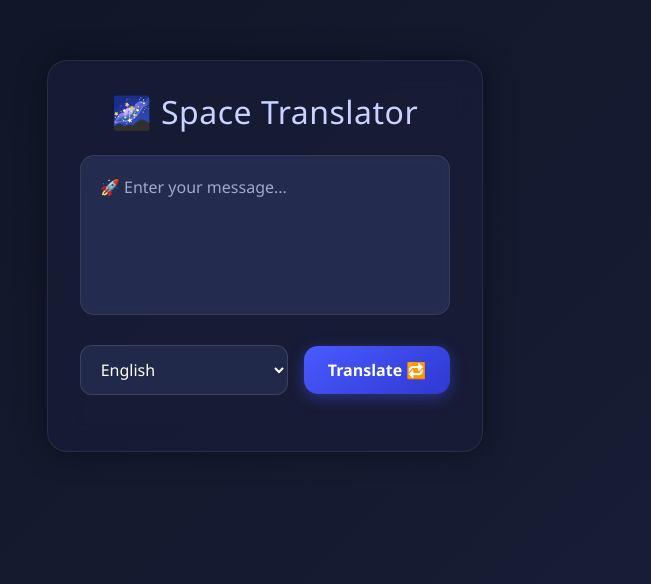
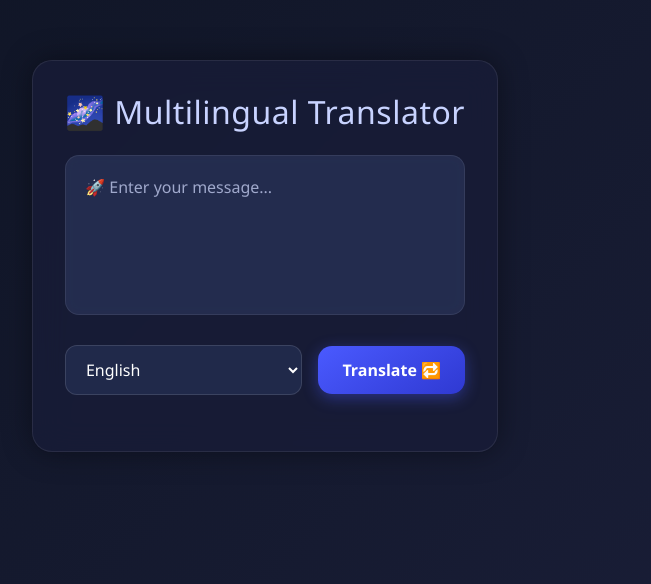
Before and after one commit to BhadraMohit09/language-translator, a React (Vite) app: page / in a window 1280 px wide. Shown: the part 216-800 px from the top of the page, without its empty margins (375-1026 px from the left). Built offline with nearby package versions, Linux system fonts and the light colour scheme.

Commit message:
`Update title in Translator component from "Space Translator" to "Multilingual Translator"`

```diff
--- a/src/components/Translator.jsx
+++ b/src/components/Translator.jsx
@@ -89,7 +89,7 @@ const Translator = () => {
   <div className="translator-wrapper">
     <div className="translator-container">
       <div className="translator-card">
-        <h2 className="title">🌌 Space Translator</h2>
+        <h2 className="title">🌌 Multilingual Translator</h2>
 
         <textarea
           className="text-input"
```
